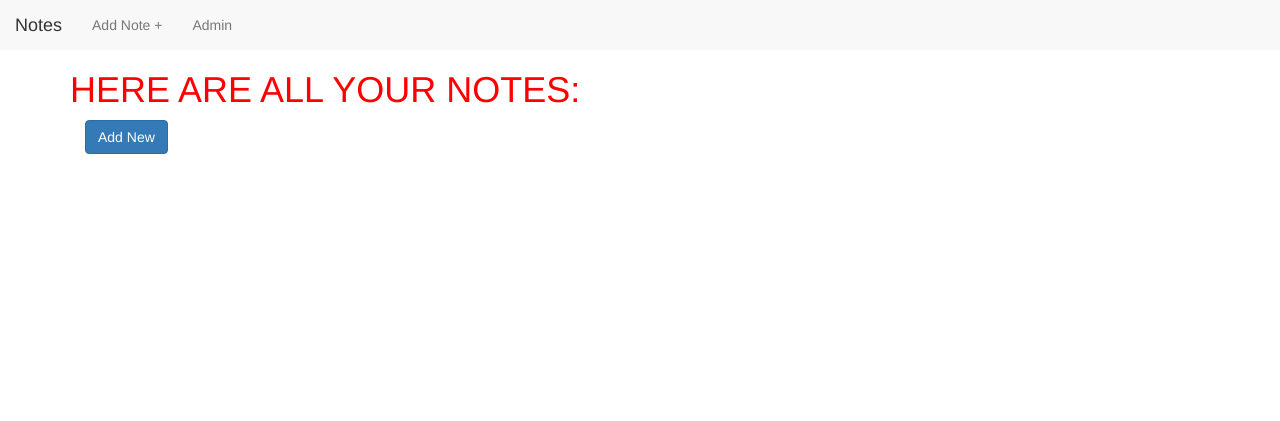
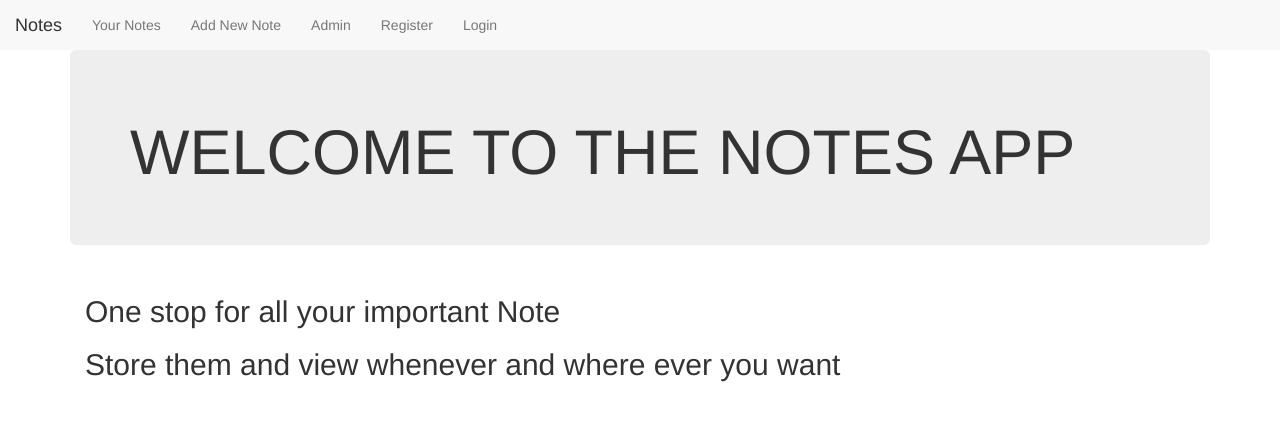
Before and after one commit to slk007/Note-App, a Django app: page / in a window 1280 px wide. Shown: the top 421 px of the page. Run offline with Django 3.2, Linux system fonts and the light colour scheme; data that the repository does not hold is empty; some libraries are stand-ins or nearby versions.

Commit message:
added login & register

```diff
--- a/Notes/urls.py
+++ b/Notes/urls.py
@@ -14,11 +14,14 @@ Including another URLconf
     2. Add a URL to urlpatterns:  path('blog/', include('blog.urls'))
 """
 from django.contrib import admin
-from django.urls import path, include
+from django.urls import path, include, re_path
 from notes_app import views
 
 urlpatterns = [
     path('admin/', admin.site.urls),
-    # path('', views.IndexView.as_view()),
-    path('', include('notes_app.urls', namespace='notes_app')),
+    path('', views.homeview, name='home'),
+    path('notes/', include('notes_app.urls', namespace='notes_app')),
+    path('login/',views.login_user, name='login'),
+    path('logout/', views.logout_user, name='logout'),
+    path('register/', views.register_user, name='register')
 ]
--- a/notes_app/models.py
+++ b/notes_app/models.py
@@ -1,8 +1,8 @@
 from django.db import models
 from django.urls import reverse
 
+
 # Create your models here.
-
 class Note(models.Model):
     title = models.CharField(max_length=20)
     content = models.CharField(max_length=256)
@@ -12,5 +12,6 @@ class Note(models.Model):
     def __str__(self):
         return self.title
 
+    # to render detail page after a new NOTE is created
     def get_absolute_url(self):
         return reverse("notes_app:detail", kwargs={"pk": self.pk})
--- a/notes_app/views.py
+++ b/notes_app/views.py
@@ -1,12 +1,82 @@
-from django.shortcuts import render
+from django.shortcuts import render, redirect
 from . import models
 from django.urls import reverse_lazy
+from django.contrib.auth import authenticate, login, logout
+from django.contrib import messages
+from django.contrib.auth.forms import UserCreationForm
+from .forms import SignUpForm
 from django.views.generic import (ListView, DetailView,
                                  TemplateView, CreateView,
                                  UpdateView, DeleteView)
 
 # Create your views here.
 
+# for home page
+def homeview(request):
+    return render(request, "notes_app/home.html", {})
+
+# for loging in a user
+def login_user(request):
+    # if person has posted the data do this
+    if request.method == "POST":
+        username = request.POST['username']
+        password = request.POST['password']
+        user = authenticate(request, username=username, password=password)
+        # print(username, password)
+        if user is not None:
+            login(request, user)
+            messages.success(request, ("You are logged in!"))
+            return redirect('notes_app:list')
+        else:
+            messages.success(request, ("Error Logging In, Please try again"))
+            return redirect('login')
+    else:
+        # if person is just viewing the page show this
+        return render(request, "notes_app/login.html", {})
+
+
+def logout_user(request):
+    logout(request)
+    messages.success(request, ("You have logged out successfully!"))
+    # Redirect to a success page.
+    return redirect('home')
+
+
+def register_user(request):
+    if request.method == "POST":
+        form = SignUpForm(request.POST)
+        if form.is_valid():
+            form.save()
+            username = form.cleaned_data['username']
+            password = form.cleaned_data['password1']
+            user = authenticate(username=username, password=password)
+            login(request, user)
+            messages.success(request,("You are registered!"))
+            return redirect('home')
+    else:
+        form = SignUpForm()
+    context = {'form': form}
+    return render(request, 'notes_app/register.html', context)
+
+
+# def register_user(request):
+#     if request.method == "POST":
+#         form = UserCreationForm(request.POST)
+#         if form.is_valid():
+#             form.save()
+#             username = form.cleaned_data['username']
+#             password = form.cleaned_data['password1']
+#             user = authenticate(username=username, password=password)
+#             login(request, user)
+#             messages.success(request,("You are registered!"))
+#             return redirect('home')
+#     else:
+#         form = UserCreationForm()
+#     context = {'form': form}
+#     return render(request, 'notes_app/register.html', context)
+
+
+# note list
 class NoteListView(ListView):
     model  = models.Note        # returns note_list to template
 
--- a/templates/notes_app/base.html
+++ b/templates/notes_app/base.html
@@ -13,14 +13,40 @@
 
     <nav class="nav navbar-default navbar-static-top">
         <ul class="nav navbar-nav">
-            <li><a href="{% url 'notes_app:list' %}" class="navbar-brand">Notes</a></li>
-            <li><a href="{% url 'notes_app:create' %}" class="navbar-link">Add Note +</a></li>
-            <li><a href="{% url 'admin:index' %}" class="navbar-link">Admin</a></li>
+            <li class="nav-item"><a href="{% url 'home' %}" class="navbar-brand">Notes</a></li>
+            <li class="nav-item"><a href="{% url 'notes_app:list' %}" class="navbar-link">Your Notes</a></li>
+            <li class="nav-item"><a href="{% url 'notes_app:create' %}" class="navbar-link">Add New Note</a></li>
+            <li class="nav-item"><a href="{% url 'admin:index' %}" class="navbar-link">Admin</a></li>
+        </ul>
+        <ul class="nav navbar-nav ml-auto">
+            {% if user.is_authenticated %}
+                <li class="nav-item">
+                    <a href="{% url 'logout' %}" class="navbar-link">Logout</a>
+                </li>
+            {% else %}
+                <li class="nav-item">
+                    <a href="{% url 'register' %}" class="navbar-link">Register</a>
+                </li>
+                <li class="nav-item">
+                    <a href="{% url 'login' %}" class="navbar-link">Login</a>
+                </li>
+            {% endif %}
+
         </ul>
     </nav>
     <div class="container">
+        {% if messages %}
+            {% for message in messages %}
+                <div class="alert alert-warning alert-dismissable" role="alert">
+                    <button class="close" data-dismiss="alert">
+                        <small><sup>X</sup></small>
+                    </button>
+                    {{ message }}
+                </div>
+            {% endfor %}
+        {% endif %}
+
         {% block body_block %}
-
         {% endblock %}
     </div>
 
--- /dev/null
+++ b/templates/notes_app/home.html
@@ -0,0 +1,13 @@
+{% extends 'notes_app/base.html' %}
+
+{% block body_block %}
+
+    <div class="jumbotron">
+        <h1> WELCOME TO THE NOTES APP </h1>
+    </div>
+    <div class="container">
+        <h2>One stop for all your important Note</h2>
+        <h2>Store them and view whenever and where ever you want</h2>
+    </div>
+
+{% endblock  %}
```
Also changed, not shown: notes_app/forms.py (added, +13 -0 lines), templates/notes_app/login.html (added, +19 -0 lines), templates/notes_app/register.html (added, +17 -0 lines), notes_app/migrations/0003_userprofileinfo.py (added), notes_app/migrations/0004_delete_userprofileinfo.py (added).
